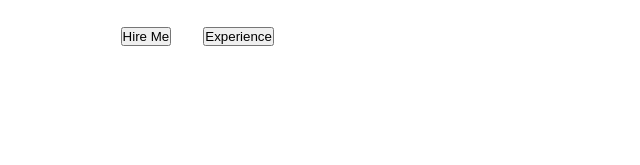
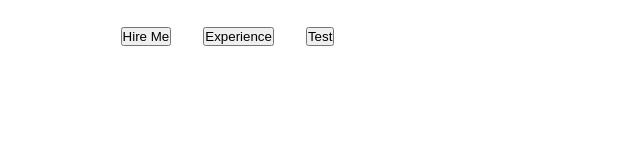
Before and after one commit to PratikDeshmukh0908/Portfolio.Github.io, a plain HTML site: page index.html in a window 1280 px wide. Shown: the part 521-686 px from the top of the page, 33-673 px from the left. Drawn offline with nearby package versions, Linux system fonts and the light colour scheme.

Commit message:
button 3 added

```diff
--- a/index.html
+++ b/index.html
@@ -33,6 +33,7 @@
                 <div class="btn-box">
                 <button class="btn-1">Hire Me</button>
                 <button class="btn-2">Experience</button>
+                <button class="btn-3">Test</button>
                 </div>
          </div>
                 <div class="img-box">
```
